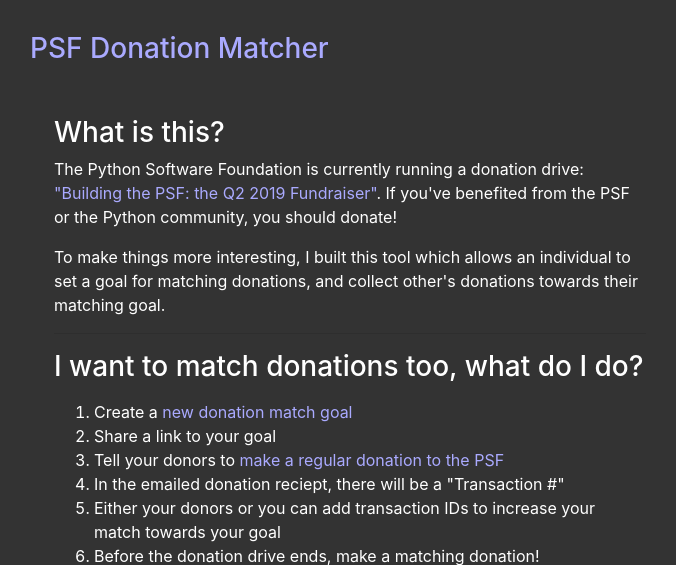
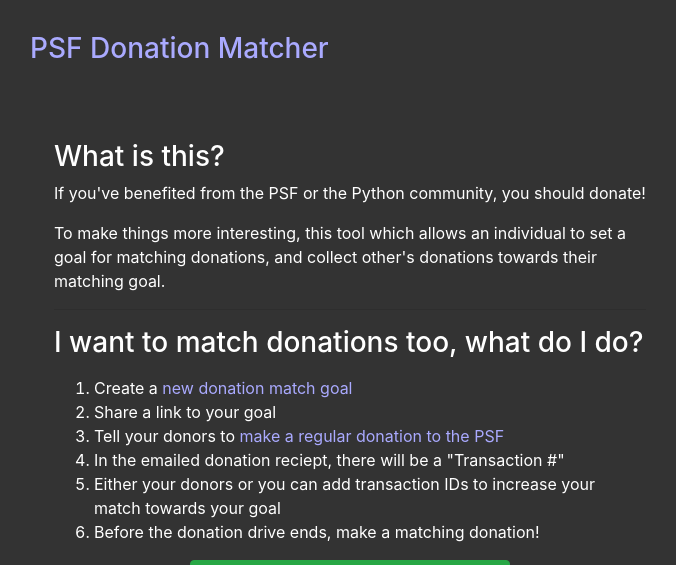
Before and after one commit to di/matcher, a Flask app: page / in a window 1280 px wide. Shown: the top 565 px of the page, without its empty margins (290-966 px from the left). Run offline with Flask 2, Linux system fonts and the light colour scheme; data that the repository does not hold is empty; some libraries are stand-ins or nearby versions.

Commit message:
Index updates

```diff
--- a/matcher/templates/index.html
+++ b/matcher/templates/index.html
@@ -8,8 +8,8 @@
 
 {% block content %}
 <h3>What is this?</h3>
-<p>The Python Software Foundation is currently running a donation drive: <a href="https://www.python.org/psf/donations/2019-q2-drive/">"Building the PSF: the Q2 2019 Fundraiser"</a>. If you've benefited from the PSF or the Python community, you should donate!<p>
-<p>To make things more interesting, I built this tool which allows an individual to set a goal for matching donations, and collect other's donations towards their matching goal.</p>
+<p>If you've benefited from the PSF or the Python community, you should donate!<p>
+<p>To make things more interesting, this tool which allows an individual to set a goal for matching donations, and collect other's donations towards their matching goal.</p>
 <hr>
 <h3>I want to match donations too, what do I do?</h3>
 <p>
```
